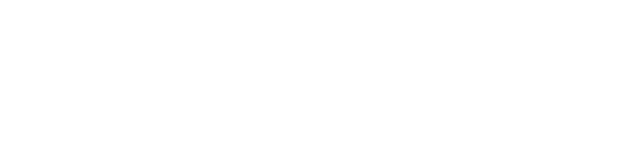
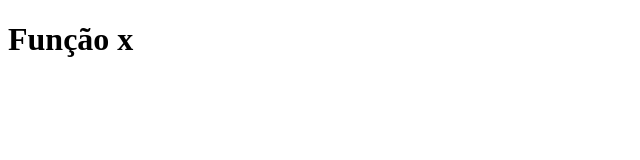
Before and after one commit to Ericky2022/curso_git_1, a plain HTML site: page index.html in a window 1280 px wide. Shown: the whole page, without its empty margins (0-640 px from the left). Drawn offline with Linux system fonts and the light colour scheme.

Commit message:
alteração do index

```diff
--- a/index.html
+++ b/index.html
@@ -6,6 +6,6 @@
     <title>Document</title>
 </head>
 <body>
-
+    <h1>Função x</h1>
 </body>
 </html>
```
